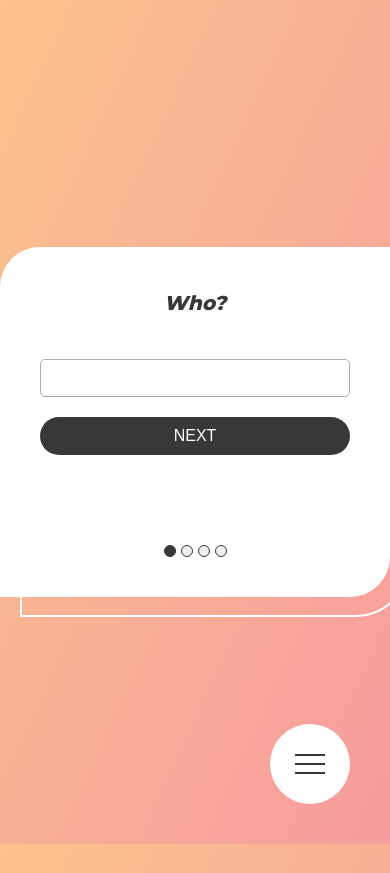
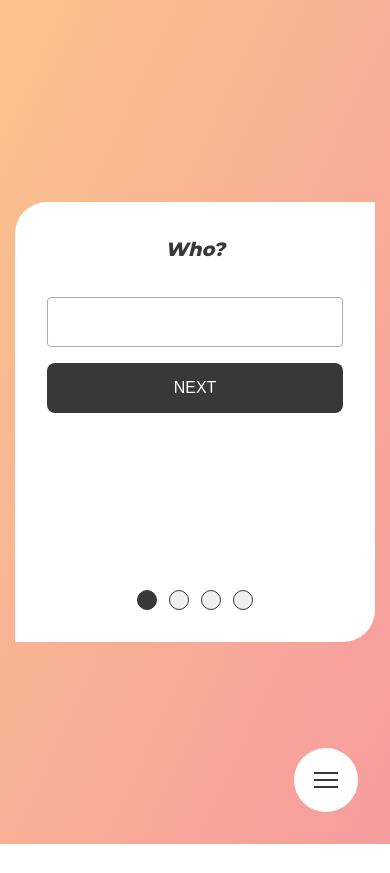
Before and after one commit to HonzaGreb/think-easy-app, a React (Create React App) app: page / in a window 390 px wide. After the commit the page ends 844 px from the top, so only its background shows below. Built offline with nearby package versions, Linux system fonts and the light colour scheme.

Commit message:
Basic Responsivity Finished

```diff
--- a/public/index.html
+++ b/public/index.html
@@ -3,7 +3,7 @@
   <head>
     <meta charset="utf-8" />
     <link rel="icon" href="%PUBLIC_URL%/favicon.png" />
-    <meta name="viewport" content="width=device-width, initial-scale=1" />
+    <meta name="viewport" content="width=device-width, initial-scale=1 minimum-scale=1" />
     <meta
       name="Think Easy App"
       content="Web site created using create-react-app"
--- a/src/components/Result.tsx
+++ b/src/components/Result.tsx
@@ -24,7 +24,7 @@ const Result: React.FC<{ questions: Question[] }> = (props) => {
 
   return (
     <div className="result">
-      <h2 className="result__heading">Result is:</h2>
+      <h2 className="heading--2">Result is:</h2>
       <span className="result__text">{extractedResult}</span>
       <button className="btn--primary" onClick={resetHandler}>
         Reset
--- a/src/css/style.css
+++ b/src/css/style.css
@@ -31,6 +31,16 @@
 html {
   font-size: 62.5%;
 }
+@media (max-width: 800px) {
+  html {
+    font-size: 56.25%;
+  }
+}
+@media (max-width: 600px) {
+  html {
+    font-size: 50%;
+  }
+}
 
 body {
   font-family: "Montserrat", sans-serif;
@@ -54,6 +64,11 @@ body {
   font-size: 2rem;
   font-style: italic;
   font-weight: 800;
+}
+@media (max-width: 600px) {
+  .heading--2 {
+    font-size: 2.4rem;
+  }
 }
 
 .u-mb-s {
@@ -82,6 +97,11 @@ body {
   border-radius: 4rem 0;
   animation: slideInLeftLarge 500ms ease;
 }
+@media (max-width: 600px) {
+  .card {
+    height: 55rem;
+  }
+}
 .card:hover::after {
   top: -2rem;
   right: 2rem;
@@ -98,6 +118,11 @@ body {
   border: 2px solid #fff;
   z-index: -1;
   transition: all 250ms ease;
+}
+@media (max-width: 600px) {
+  .card::after {
+    display: none;
+  }
 }
 
 .questions {
@@ -119,12 +144,17 @@ body {
   font-weight: 800;
 }
 .form__input {
-  padding: 1rem 2rem;
+  padding: 1.5rem 3rem;
   font-family: inherit;
   border-radius: 0.5rem;
   border: 1px solid #adadad;
   outline: none;
   transition: all 250ms ease;
+}
+@media (max-width: 600px) {
+  .form__input {
+    padding: 2rem 3rem;
+  }
 }
 .form__input:hover, .form__input:active, .form__input:focus {
   border-color: #a1a1a1;
@@ -160,7 +190,7 @@ body {
   border: none;
   background-color: #fff;
   transition: all 250ms ease;
-  z-index: 10;
+  z-index: 20;
 }
 .menu__bar {
   position: relative;
@@ -224,6 +254,7 @@ body {
 .menu__list {
   position: absolute;
   display: block;
+  max-width: 80vw;
   top: 50%;
   left: 40%;
   list-style: decimal;
@@ -289,6 +320,11 @@ body {
   font-size: 1.4rem;
   text-align: center;
 }
+@media (max-width: 600px) {
+  .validation__index, .validation__answer {
+    font-size: 1.8rem;
+  }
+}
 .validation__answers {
   display: grid;
   grid-template-columns: 1fr 1fr;
@@ -334,6 +370,11 @@ body {
   text-align: center;
   quotes: "“" "”";
 }
+@media (max-width: 600px) {
+  .result__text {
+    font-size: 2.2rem;
+  }
+}
 .result__text::before, .result__text::after {
   display: inline-table;
   position: absolute;
@@ -357,13 +398,19 @@ body {
   font-weight: 500;
   width: 100%;
   cursor: pointer;
-  padding: 1rem 2rem;
-  border-radius: 50rem;
+  padding: 1.5rem 2rem;
+  border-radius: 1rem;
   background-color: transparent;
   color: #383838;
   font-size: 1.6rem;
   text-transform: uppercase;
   transition: all 250ms ease;
+}
+@media (max-width: 600px) {
+  .btn--secondary, .btn--primary {
+    padding: 2rem 3rem;
+    font-size: 2rem;
+  }
 }
 
 .btn--primary {
@@ -396,11 +443,23 @@ body {
 }
 .btn--nav {
   cursor: pointer;
-  width: 1.2rem;
-  height: 1.2rem;
+  width: 1.5rem;
+  height: 1.5rem;
   border-radius: 10rem;
   border: 1px solid #383838;
   transition: all 250ms ease;
+}
+@media (max-width: 800px) {
+  .btn--nav {
+    width: 2rem;
+    height: 2rem;
+  }
+}
+@media (max-width: 600px) {
+  .btn--nav {
+    width: 2.5rem;
+    height: 2.5rem;
+  }
 }
 .btn--nav:hover {
   background-color: #cecece;
@@ -411,5 +470,10 @@ body {
 .btn--nav:not(:last-child) {
   margin-right: 0.5rem;
 }
+@media (max-width: 800px) {
+  .btn--nav:not(:last-child) {
+    margin-right: 1.5rem;
+  }
+}
 
 /*# sourceMappingURL=style.css.map */
--- a/src/sass/components/_btn.scss
+++ b/src/sass/components/_btn.scss
@@ -1,17 +1,23 @@
 @use '../abstracts/variables' as *;
+@use '../abstracts/mixins' as *;
 
 %btn {
   display: block;
   font-weight: 500;
   width: 100%;
   cursor: pointer;
-  padding: 1rem 2rem;
-  border-radius: 50rem;
+  padding: 1.5rem 2rem;
+  border-radius: 1rem;
   background-color: transparent;
   color: $color-text;
   font-size: 1.6rem;
   text-transform: uppercase;
   transition: $transition;
+
+  @include respond(small) {
+    padding: 2rem 3rem;
+    font-size: 2rem
+  }
 }
 
 .btn {
@@ -53,11 +59,21 @@
 
   &--nav {
     cursor: pointer;
-    width: 1.2rem;
-    height: 1.2rem;
+    width: 1.5rem;
+    height: 1.5rem;
     border-radius: 10rem;
     border: 1px solid $color-text;
     transition: $transition;
+
+    @include respond(medium) {
+      width: 2rem;
+      height: 2rem;
+    }
+
+    @include respond(small) {
+      width: 2.5rem;
+      height: 2.5rem;
+    }
 
     &:hover {
       background-color: $color-grey-2;
@@ -69,6 +85,12 @@
 
     &:not(:last-child) {
       margin-right: 0.5rem;
+
+
+
+      @include respond(medium) {
+        margin-right: 1.5rem;
+      }
     }
   }
 }
--- a/src/sass/components/_menu.scss
+++ b/src/sass/components/_menu.scss
@@ -14,7 +14,7 @@
   border: none;
   background-color: $color-white;
   transition: $transition;
-  z-index: 10;
+  z-index: 20;
 
   &__bar {
     position: relative;
@@ -91,6 +91,7 @@
   &__list {
     position: absolute;
     display: block;
+    max-width: 80vw;
     top: 50%;
     left: 40%;
     list-style: decimal;
--- a/src/sass/components/_questions.scss
+++ b/src/sass/components/_questions.scss
@@ -1,4 +1,5 @@
 @use '../abstracts/variables' as *;
+@use '../abstracts/mixins' as *;
 
 .card {
   position: relative;
@@ -9,6 +10,10 @@
   background-color: $color-white;
   border-radius: 4rem 0;
   animation: slideInLeftLarge 500ms ease;
+
+  @include respond(small) {
+    height: 55rem;
+  }
 
   &:hover {
     &::after {
@@ -29,6 +34,10 @@
     border: 2px solid $color-white;
     z-index: -1;
     transition: $transition;
+
+    @include respond(small) {
+      display: none;
+    }
   }
 }
 
@@ -52,12 +61,16 @@
   }
 
   &__input {
-    padding: 1rem 2rem;
+    padding: 1.5rem 3rem;
     font-family: inherit;
     border-radius: 0.5rem;
     border: 1px solid $color-grey-3;
     outline: none;
     transition: $transition;
+
+    @include respond(small) {
+      padding: 2rem 3rem;
+    }
 
     &:hover,
     &:active,
--- a/src/sass/components/_result.scss
+++ b/src/sass/components/_result.scss
@@ -1,3 +1,5 @@
+@use '../abstracts/mixins' as *;
+
 .result {
   display: flex;
   flex-direction: column;
@@ -19,6 +21,10 @@
     font-size: 1.8rem;
     text-align: center;
     quotes: '“' '”';
+
+    @include respond(small) {
+      font-size: 2.2rem;
+    }
 
     &::before,
     &::after {
```
Also changed, not shown: src/sass/abstracts/_mixins.scss (+17 -0 lines), src/sass/base/_base.scss (+9 -0 lines), src/sass/base/_typography.scss (+6 -2 lines), src/sass/components/_validation.scss (+8 -0 lines), 1 other file (tests, documents, lock files or other folders).
